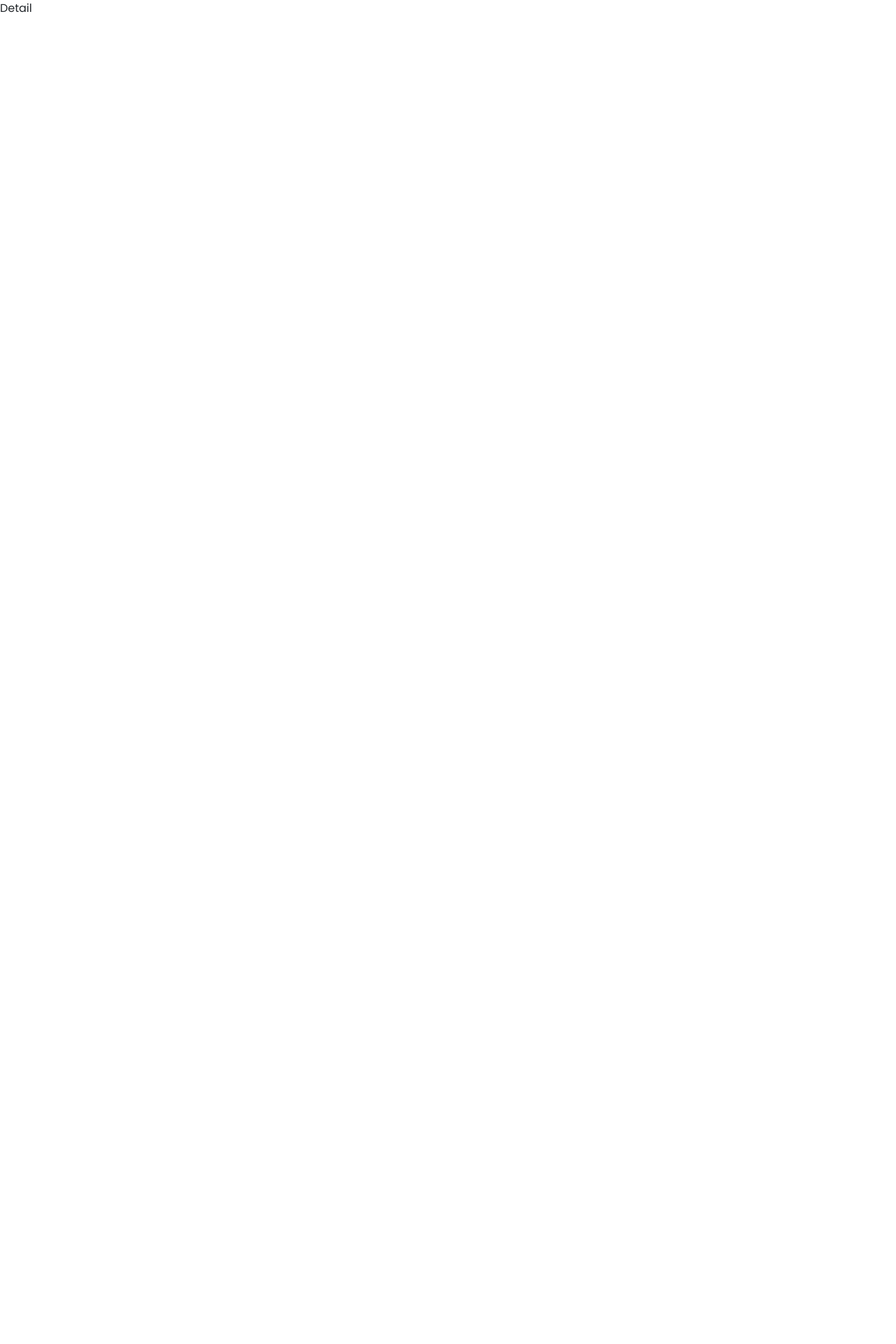
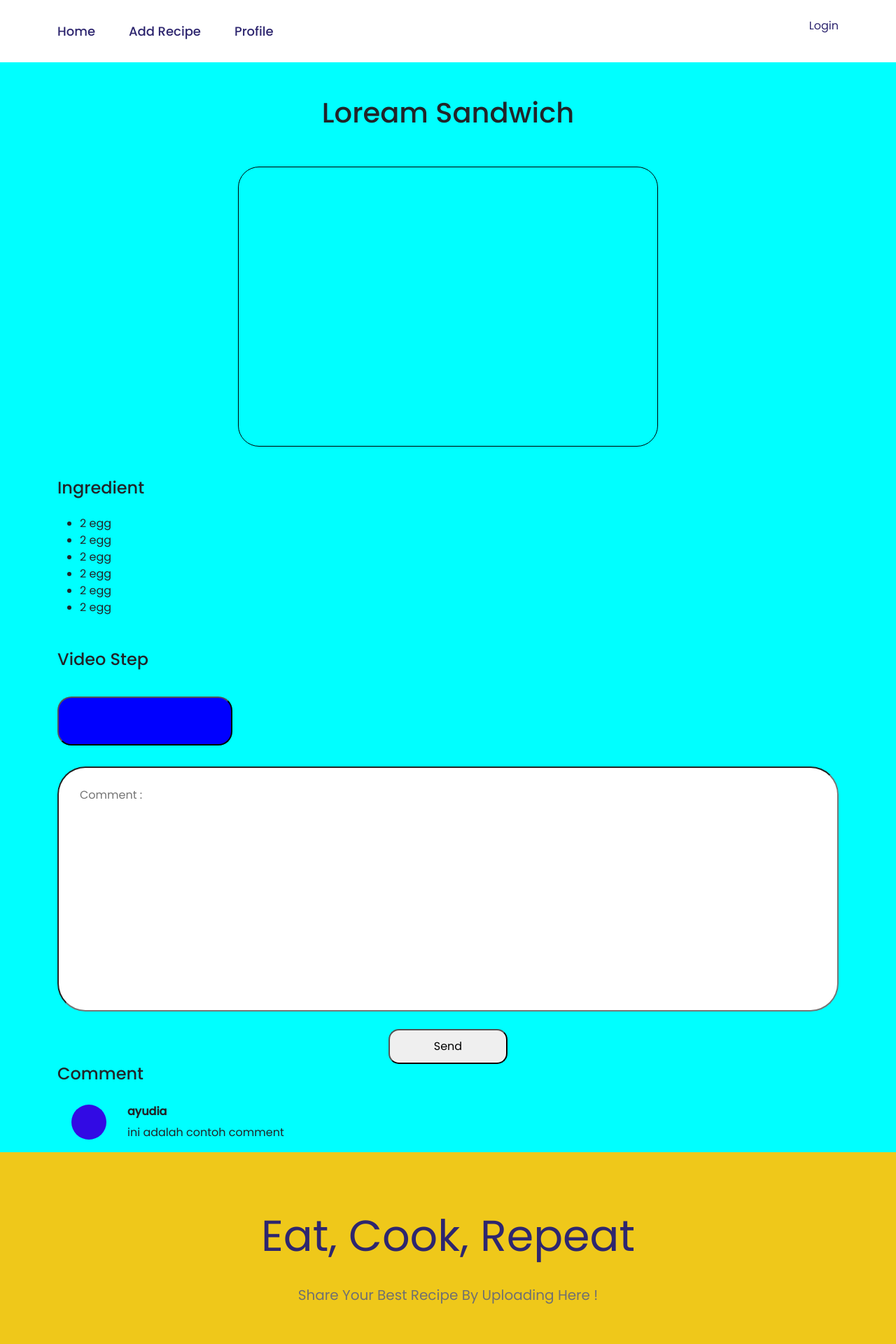
Before and after one commit to Pijar-Camp-Batch-15-Team-B/pijar-food-fe, a React (Create React App) app: page /detail in a window 1280 px wide. Shown: the top 1920 px of the page at 70% size. Before the commit the page ends 800 px from the top, so only its background shows below. Built offline with nearby package versions, Linux system fonts and the light colour scheme.

Commit message:
[ADD]
detail recipe

```diff
--- a/src/pages/Detail.js
+++ b/src/pages/Detail.js
@@ -1,7 +1,52 @@
 import React from "react";
+import Navbar from '../components/Navbar'
+import Footer from '../components/Footer'
+
+import '../style/Detail.css'
 
 function Detail() {
-  return <div>Detail</div>;
+  return <div id="recipeDetail">
+    <Navbar />
+    <section id="bodyDetail">
+      <h1 className="pt-5 text-center">Loream Sandwich</h1>
+      <div className="d-flex justify-content-center">
+        <div className="gambardetail"></div>
+      </div>
+      <div id="detailIngredients" className="container">
+        <h4 className="mb-4">Ingredient</h4>
+        <ul className="mb-5">
+          <li>2 egg</li>
+          <li>2 egg</li>
+          <li>2 egg</li>
+          <li>2 egg</li>
+          <li>2 egg</li>
+          <li>2 egg</li>
+        </ul>
+      </div>
+      <div id="videoStep" className="container">
+        <h4 className="margin">Video Step</h4>
+        <button className="videoBtn">
+          <div></div>
+        </button>
+      </div>
+      <div id="detailInputComment" className="container d-flex justify-content-center">
+        <input placeholder="Comment :"></input>
+        <button className="sendCommentBtn">Send</button>
+      </div>
+      <div id="commentDisplay" className="container">
+        <h4>Comment</h4>
+        <div className="d-flex commentComponent">
+          <div className="commentProfile"></div>
+          <div className="deskComment">
+            <h6 className="commentName">ayudia</h6>
+            <p className="textComment">ini adalah contoh comment </p>
+          </div>
+
+        </div>
+      </div>
+    </section>
+    <Footer />
+  </div>;
 }
 
 export default Detail;
--- /dev/null
+++ b/src/style/Detail.css
@@ -0,0 +1,62 @@
+#bodyDetail {
+    background-color: aqua;
+}
+
+.gambardetail{
+    background-color: aqua;
+    height: 400px;
+    border: 1px solid black;
+    width: 600px;
+    border-radius: 30px;
+    margin-top: 45px;
+    margin-bottom: 45px;
+}
+
+.videoBtn {
+    height: 70px;
+    width: 250px;
+    border-radius: 20px;
+    margin-top: 30px;
+    margin-bottom: 30px;
+    background-color: blue;
+}
+
+#detailInputComment {
+    flex-direction: column;
+}
+
+#detailInputComment input {
+    height: 350px;
+    border-radius: 40px;
+    padding-left: 30px;
+    padding-bottom: 270px;
+    margin-bottom: 25px;
+}
+
+#detailInputComment .sendCommentBtn {
+    height: 50px;
+    width: 170px;
+    border-radius: 15px;
+    margin-left: auto;
+    margin-right: auto;
+}
+
+.commentComponent {
+    margin-top: 30px;
+}
+
+.commentProfile {
+    width: 50px;
+    margin-left: 20px;
+    height: 50px;
+    background-color: rgb(50, 10, 228);
+    border-radius: 50%;
+}
+
+.deskComment {
+    margin-left: 30px;
+}
+
+.deskComment h6 {
+    font-weight: bolder;
+}
```
